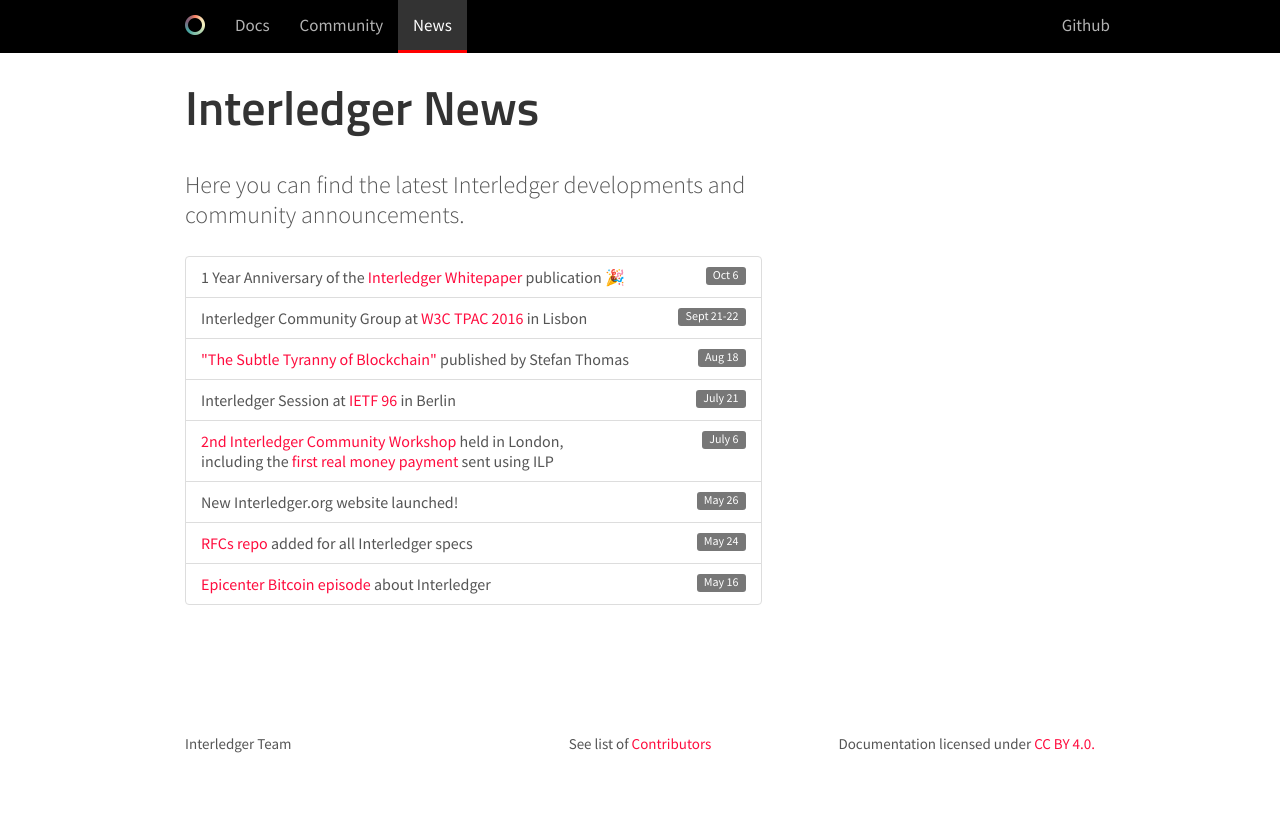
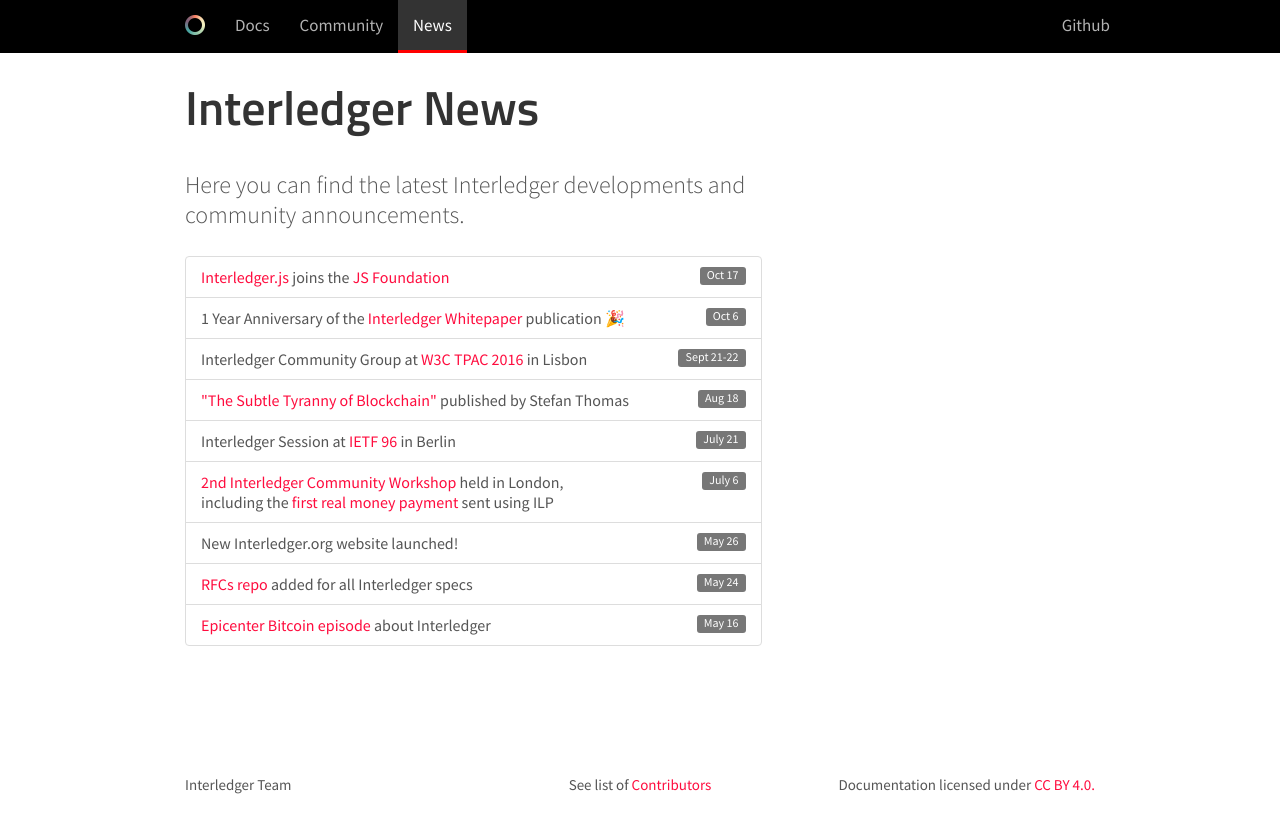
Before and after one commit to interledger/interledger.github.io, a Jekyll site: the page built from news.html, in a window 1280 px wide. Shown: the top 833 px of the page. Built offline with Jekyll 4.4.1, drawn with Linux system fonts in a browser that asks for light colours; nearby versions of some CDN libraries; some web fonts are replaced.

Commit message:
add js foundation announcement

```diff
--- a/index.html
+++ b/index.html
@@ -19,10 +19,10 @@
 </div>
 
 <!-- event callout section -->
-<a class="callout-link" href="videos.html">
+<a class="callout-link" target="_blank" href="https://js.foundation/announcements/2016/10/17/Linux-Foundation-Unites-JavaScript-Community-Open-Web-Development/">
     <div class="container-fluid callout-banner">
         <div class="col-xs-12">
-            <p>Watch the videos from the latest Interledger Workshop in London</p>
+            <p>Interledger.js joined the JS Foundation - Read the Announcement</p>
         </div>
     </div>
 </a>
--- a/news.html
+++ b/news.html
@@ -15,6 +15,10 @@
 
 
          <ul class="list-group">
+          <li class="list-group-item">
+            <span class="label label-default label-pill pull-right">Oct 17</span>
+            <a target="_blank" href="https://github.com/interledgerjs">Interledger.js</a> joins the <a target="_blank" href="https://js.foundation/announcements/2016/10/17/Linux-Foundation-Unites-JavaScript-Community-Open-Web-Development/">JS Foundation</a>
+          </li>
           <li class="list-group-item">
             <span class="label label-default label-pill pull-right">Oct 6</span>
             1 Year Anniversary of the <a target="_blank" href="https://interledger.org/interledger.pdf">Interledger Whitepaper</a> publication 🎉
```
